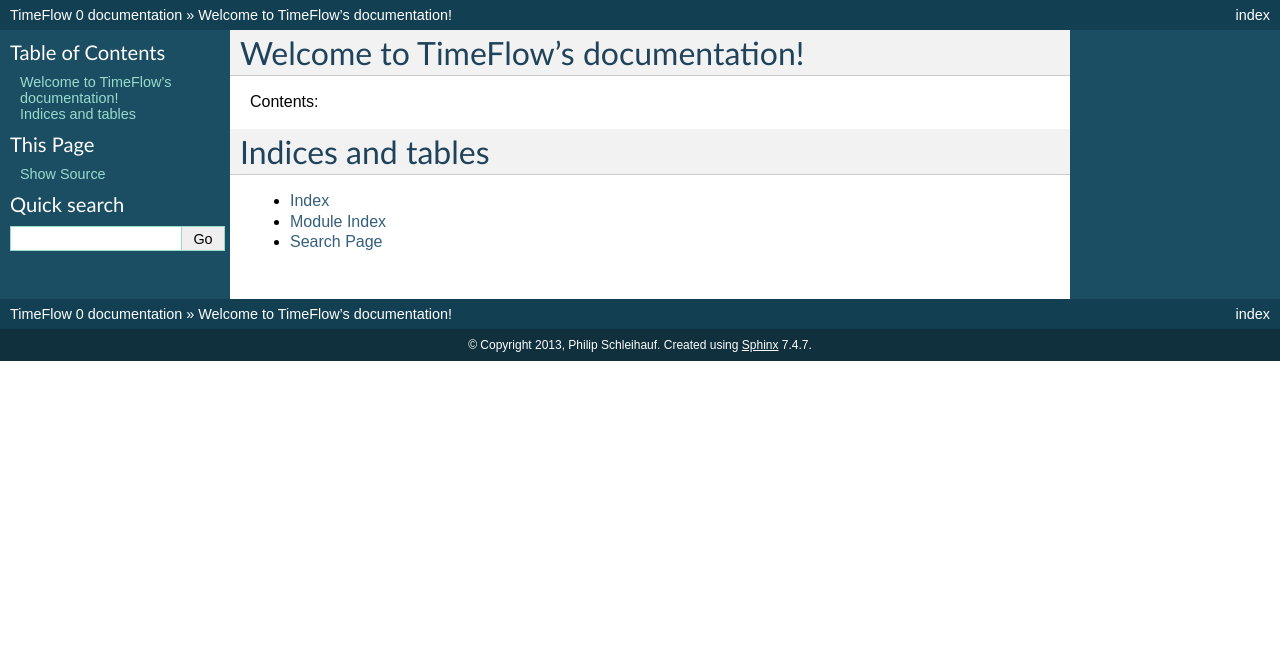
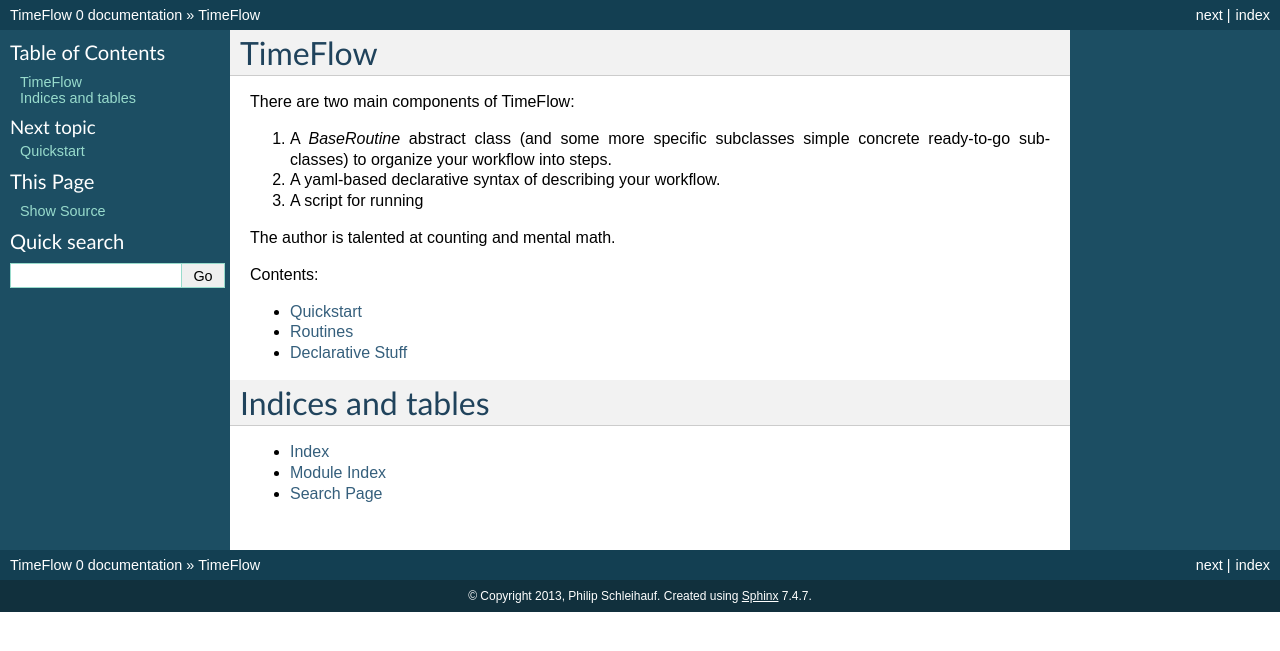
Before and after one commit to Queens-Applied-Sustainability/Time-Series-Tools, a Sphinx documentation site: the page built from docs/index.rst, in a window 1280 px wide. Shown: the top 651 px of the page. Built offline with Sphinx 7.4.7, drawn with Linux system fonts in a browser that asks for light colours; formulas are drawn with MathJax 3.

Commit message:
docs structure

```diff
--- /dev/null
+++ b/docs/declarative.rst
@@ -0,0 +1,4 @@
+Declarative Stuff
+=================
+
+blah blah blah
--- a/docs/index.rst
+++ b/docs/index.rst
@@ -1,15 +1,29 @@
-.. TimeFlow documentation master file, created by
-   sphinx-quickstart on Fri Feb  1 15:29:17 2013.
-   You can adapt this file completely to your liking, but it should at least
-   contain the root `toctree` directive.
+TimeFlow
+========
 
-Welcome to TimeFlow's documentation!
-====================================
+There are two main components of TimeFlow:
+
+1. A `BaseRoutine` abstract class (and some more specific subclasses simple
+   concrete ready-to-go subclasses) to organize your workflow into steps.
+
+2. A yaml-based declarative syntax of describing your workflow.
+
+3. A script for running
+
+
+The author is talented at counting and mental math.
+
 
 Contents:
 
 .. toctree::
    :maxdepth: 2
+
+   quickstart
+
+   routines
+
+   declarative
 
 
 
--- /dev/null
+++ b/docs/quickstart.rst
@@ -0,0 +1,4 @@
+Quickstart
+==========
+
+asdf;lkj
--- /dev/null
+++ b/docs/routines.rst
@@ -0,0 +1,4 @@
+Routines
+========
+
+lego
```
